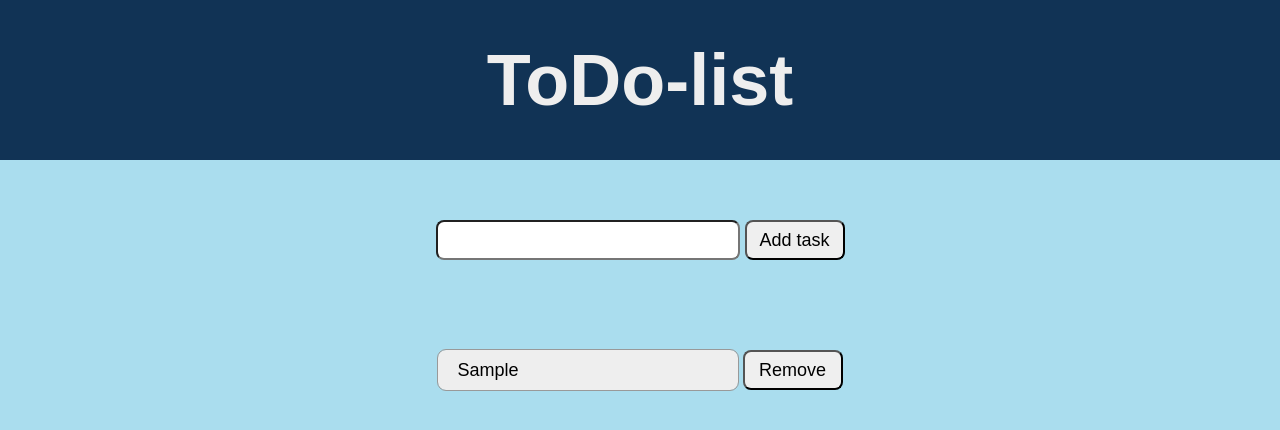
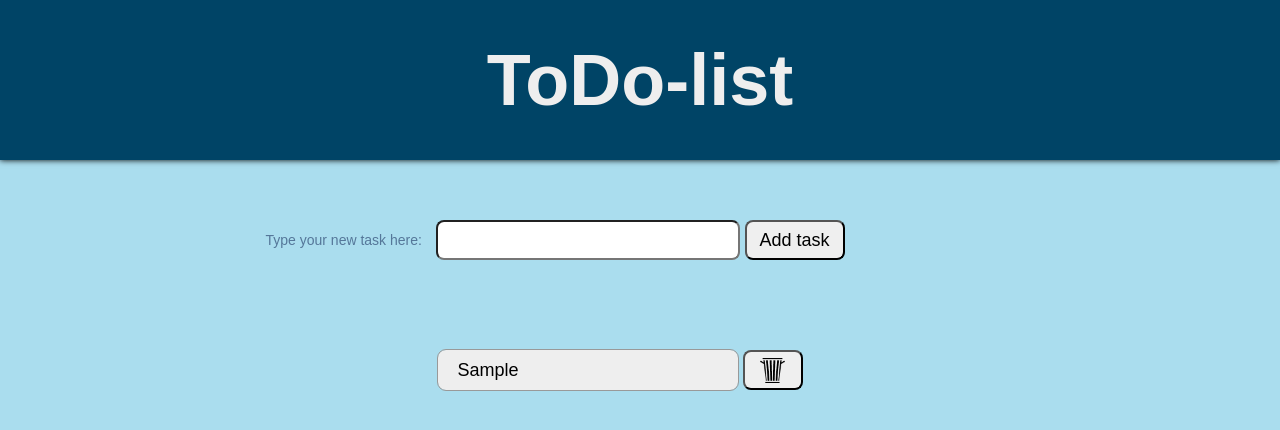
Before and after one commit to Patseroni/Todolist, a plain HTML site: page index.html in a window 1280 px wide. Both pictures are taken after typing "Sample" into the empty fields and a click on the button "Add task". Drawn offline with Linux system fonts and the light colour scheme.

Commit message:
Added img on buttons

```diff
--- a/index.html
+++ b/index.html
@@ -21,7 +21,8 @@
 
     <!-- input and button for adding task to list -->
     <div id="inputAndBtnDiv">
-        <input type="text" id="addTask">
+        <label for="addTask">Type your new task here: </label>
+        <input type="text" name="inputAnswer" id="addTask">
         <button type="button" id="addBtn">Add task</button>
     </div>
 
--- a/script.js
+++ b/script.js
@@ -25,9 +25,16 @@ addBtn.addEventListener("click", function () {
     list.appendChild(liElement);
 
     //A button is created inside a div
+    //const removeTaskBtn = document.createElement("button");
+    //removeTaskBtn.innerText = "Remove";
+    //removeTaskDiv.appendChild(removeTaskBtn);
     const removeTaskBtn = document.createElement("button");
-    removeTaskBtn.innerText = "Remove";
+    const removeTaskImg = document.createElement("img");
+    removeTaskImg.src ="trashcan.png";
     removeTaskDiv.appendChild(removeTaskBtn);
+    removeTaskBtn.appendChild(removeTaskImg);
+
+
 
     addTask.value = "";
     taskArray.push(addTaskInput.value);
--- a/style.css
+++ b/style.css
@@ -10,19 +10,27 @@ body {
 }
 
 header {
-    background-color: #135;
+    background-color: #046;
     width: 100%;
     height: 160px;
     margin-bottom: 30px;
     display: flex;
     align-items: center;
     justify-content: center;
+    box-shadow: 0px 0px 6px 0px #000;
 
 }
 
 h1 {
     font-size: 4em;
     color: #eee;
+}
+
+label{
+    width:170px;
+    color:#579;
+    line-height: 40px;
+    font-size:14px;
 }
 
 input {
@@ -33,6 +41,7 @@ input {
 #inputAndBtnDiv {
     display: flex;
     justify-content: center;
+    margin-right: 170px;
     margin-bottom: 40px;
     height: 40px;
 
@@ -81,11 +90,16 @@ li {
 #removeTaskDiv {
     display: flex;
     flex-direction: column;
+    margin-right: 40px;
 }
 
+img{
+    height:25px;
+    vertical-align: middle;
+}
 
 #removeTaskDiv button {
-    width: 100px;
+    width: 60px;
     height: 40px;
     margin-bottom: 20px;
     border-radius: 8px;
```
Also changed, not shown: trashcan.png (added).
